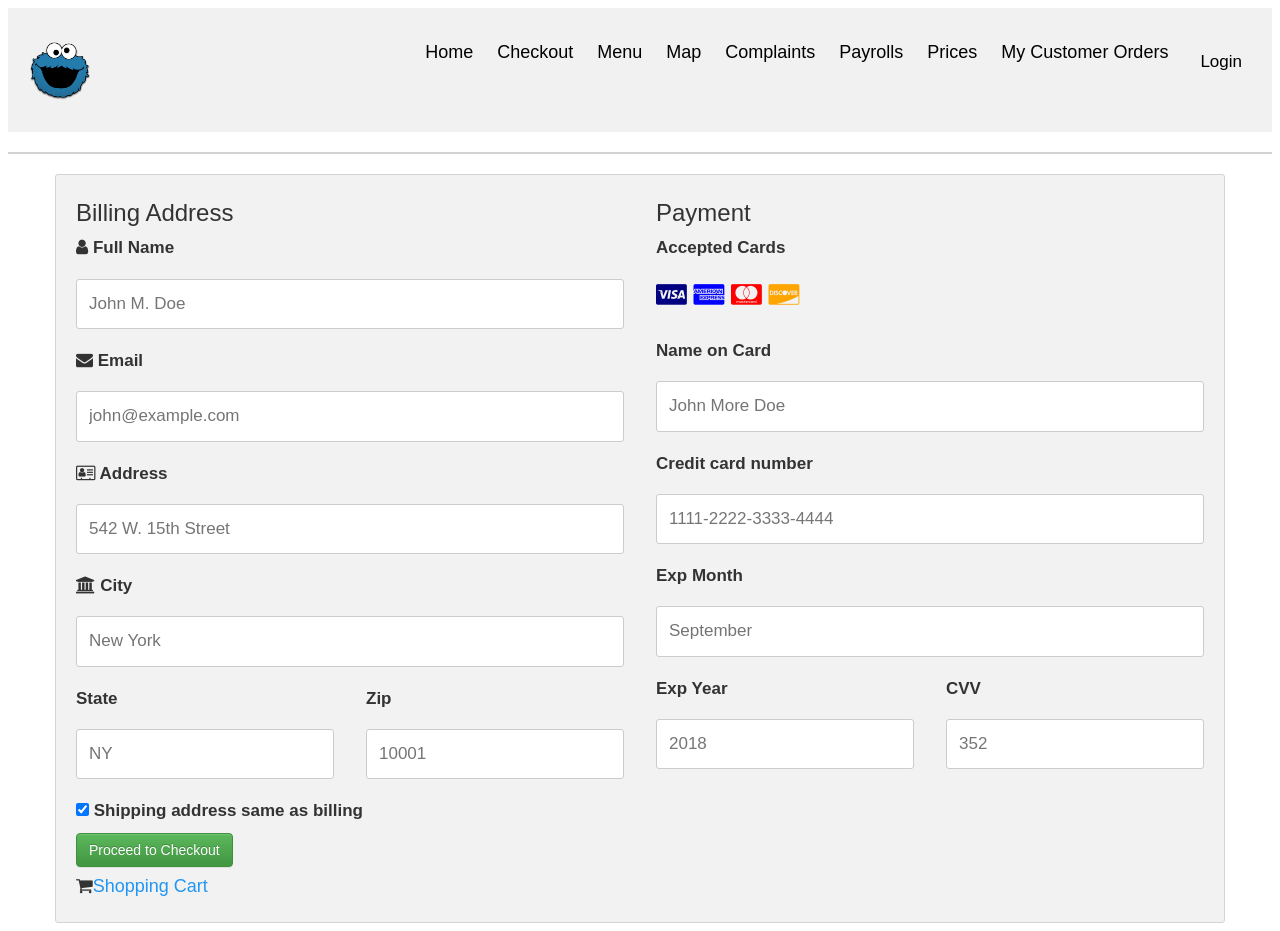
After one commit to sengfung27/Flask-Ordering-System, a Flask app: page /checkout in a window 1280 px wide. The commit adds this page. Run offline with Flask 2, Linux system fonts and the light colour scheme; some libraries are stand-ins or nearby versions.

Commit message:
payment page & cart page

```diff
--- a/app/routes.py
+++ b/app/routes.py
@@ -20,6 +20,16 @@ def index():
 @app.route('/menu')
 def menu():
     return render_template('menu.html', title='Menu')
+
+
+@app.route('/checkout')
+def checkout():
+    return render_template('checkout.html', title='Menu')
+
+
+@app.route('/confirmation')
+def confirmation():
+    return render_template('confirmation.html', title='Menu')
 
 
 @app.route('/manager')
--- /dev/null
+++ b/app/static/css/checkout.css
@@ -0,0 +1,90 @@
+body {
+  font-family: Arial;
+  font-size: 17px;
+  padding: 8px;
+}
+
+* {
+  box-sizing: border-box;
+}
+
+.row {
+  display: -ms-flexbox;
+  display: flex;
+  -ms-flex-wrap: wrap;
+  flex-wrap: wrap;
+  margin: 0 -16px;
+}
+
+.col-25 {
+  -ms-flex: 25%;
+  flex: 25%;
+}
+
+.col-50 {
+  -ms-flex: 50%;
+  flex: 50%;
+}
+
+.col-75 {
+  -ms-flex: 75%;
+  flex: 75%;
+}
+
+.col-25,
+.col-50,
+.col-75 {
+  padding: 0 16px;
+}
+
+.container {
+  background-color: #f2f2f2;
+  padding: 5px 20px 15px 20px;
+  border: 1px solid lightgrey;
+  border-radius: 3px;
+}
+
+input[type=text] {
+  width: 100%;
+  margin-bottom: 20px;
+  padding: 12px;
+  border: 1px solid #ccc;
+  border-radius: 3px;
+}
+
+label {
+  margin-bottom: 10px;
+  display: block;
+}
+
+.icon-container {
+  margin-bottom: 20px;
+  padding: 7px 0;
+  font-size: 24px;
+}
+
+.btn:hover {
+  background-color: #44aaaa;
+}
+
+a {
+  color: #2196F3;
+}
+
+hr {
+  border: 1px solid lightgrey;
+}
+
+span.price {
+  float: right;
+  color: grey;
+}
+
+@media (max-width: 800px) {
+  .row {
+    flex-direction: column-reverse;
+  }
+  .col-25 {
+    margin-bottom: 20px;
+  }
+}
--- a/app/templates/base.html
+++ b/app/templates/base.html
@@ -5,12 +5,10 @@
         <meta charset="UTF-8">
         <meta name="viewport" content="width=device-width, initial-scale=1">
         <link rel="stylesheet" href="https://maxcdn.bootstrapcdn.com/bootstrap/3.3.7/css/bootstrap.min.css" integrity="sha384-BVYiiSIFeK1dGmJRAkycuHAHRg32OmUcww7on3RYdg4Va+PmSTsz/K68vbdEjh4u" crossorigin="anonymous">
+        <link rel="stylesheet" href="https://maxcdn.bootstrapcdn.com/bootstrap/3.3.7/css/bootstrap-theme.min.css" integrity="sha384-rHyoN1iRsVXV4nD0JutlnGaslCJuC7uwjduW9SVrLvRYooPp2bWYgmgJQIXwl/Sp" crossorigin="anonymous">
+        <link rel="stylesheet" href="https://cdnjs.cloudflare.com/ajax/libs/font-awesome/4.7.0/css/font-awesome.min.css">
+        <script src="https://maxcdn.bootstrapcdn.com/bootstrap/3.3.7/js/bootstrap.min.js" integrity="sha384-Tc5IQib027qvyjSMfHjOMaLkfuWVxZxUPnCJA7l2mCWNIpG9mGCD8wGNIcPD7Txa" crossorigin="anonymous"></script>
 
-<!-- Optional theme -->
-<link rel="stylesheet" href="https://maxcdn.bootstrapcdn.com/bootstrap/3.3.7/css/bootstrap-theme.min.css" integrity="sha384-rHyoN1iRsVXV4nD0JutlnGaslCJuC7uwjduW9SVrLvRYooPp2bWYgmgJQIXwl/Sp" crossorigin="anonymous">
-
-<!-- Latest compiled and minified JavaScript -->
-<script src="https://maxcdn.bootstrapcdn.com/bootstrap/3.3.7/js/bootstrap.min.js" integrity="sha384-Tc5IQib027qvyjSMfHjOMaLkfuWVxZxUPnCJA7l2mCWNIpG9mGCD8wGNIcPD7Txa" crossorigin="anonymous"></script>
         {% if title %}
         <title>{{ title }} - Cake</title>
         {% else %}
@@ -18,14 +16,25 @@
         {% endif %}
 
         <link rel="stylesheet" type="text/css" href="{{url_for('static', filename='css/base.css')}}">
+        <script>
+        // Get the modal
+        var modal = document.getElementById('id01');
+
+        // When the user clicks anywhere outside of the modal, close it
+        window.onclick = function(event) {
+            if (event.target == modal) {
+                modal.style.display = "none";
+            }
+        }
+        </script>
     </head>
 
     <body>
-
         <div class="header">
           <a href="{{url_for('index')}}" class="logo"><img src="/static/img/cmonster.png" alt="logo" style="width:60px;height:60px;border:0;"></a>
           <div class="header-right">
               <a href="{{ url_for('index')}}">Home</a>
+              <a href="{{ url_for('checkout')}}">Checkout</a>
               <a href="{{ url_for('menu')}}">Menu</a>
               <a href="{{ url_for('map')}}">Map</a>
               <a href="{{ url_for('complaints')}}">Complaints</a>
@@ -36,15 +45,13 @@
           </div>
         </div>
 
-
-
         <div id="id01" class="modal">
-
           <form class="modal-content animate" action="#">
               <div class="imgcontainer">
                 <span onclick="document.getElementById('id01').style.display='none'" class="close" title="Close Modal">&times;</span>
                 <img src="/static/img/login.png" alt="Avatar" class="avatar">
               </div>
+
               <div class="container">
                 <label for="uname"><b>Username</b></label>
                 <input type="text" placeholder="Enter Username" name="uname" required>
@@ -64,20 +71,6 @@
               </div>
           </form>
         </div>
-
-<script>
-// Get the modal
-var modal = document.getElementById('id01');
-
-// When the user clicks anywhere outside of the modal, close it
-window.onclick = function(event) {
-    if (event.target == modal) {
-        modal.style.display = "none";
-    }
-}
-</script>
-
-
         <hr>
         {% with messages = get_flashed_messages() %}
             {% if messages %}
@@ -86,6 +79,7 @@ window.onclick = function(event) {
                         <li>
                             {{ message }}
                         </li>
+
                     {% endfor %}
                 </ul>
             {% endif %}
--- /dev/null
+++ b/app/templates/checkout.html
@@ -0,0 +1,75 @@
+{%  extends "base.html" %}
+
+{% block content %}
+<head>
+    <meta name="viewport" content="width=device-width, initial-scale=1">
+    <link rel="stylesheet" type="text/css" href="{{url_for('static', filename='css/checkout.css')}}">
+</head>
+
+<div class="row">
+  <div class="col-75">
+    <div class="container">
+      <form action="">
+        <div class="row">
+          <div class="col-50">
+            <h3>Billing Address</h3>
+            <label for="fname"><i class="fa fa-user"></i> Full Name</label>
+            <input type="text" id="fname" name="firstname" placeholder="John M. Doe">
+            <label for="email"><i class="fa fa-envelope"></i> Email</label>
+            <input type="text" id="email" name="email" placeholder="john@example.com">
+            <label for="adr"><i class="fa fa-address-card-o"></i> Address</label>
+            <input type="text" id="adr" name="address" placeholder="542 W. 15th Street">
+            <label for="city"><i class="fa fa-institution"></i> City</label>
+            <input type="text" id="city" name="city" placeholder="New York">
+
+            <div class="row">
+              <div class="col-50">
+                <label for="state">State</label>
+                <input type="text" id="state" name="state" placeholder="NY">
+              </div>
+              <div class="col-50">
+                <label for="zip">Zip</label>
+                <input type="text" id="zip" name="zip" placeholder="10001">
+              </div>
+            </div>
+          </div>
+
+          <div class="col-50">
+            <h3>Payment</h3>
+            <label for="fname">Accepted Cards</label>
+            <div class="icon-container">
+              <i class="fa fa-cc-visa" style="color:navy;"></i>
+              <i class="fa fa-cc-amex" style="color:blue;"></i>
+              <i class="fa fa-cc-mastercard" style="color:red;"></i>
+              <i class="fa fa-cc-discover" style="color:orange;"></i>
+            </div>
+            <label for="cname">Name on Card</label>
+            <input type="text" id="cname" name="cardname" placeholder="John More Doe">
+            <label for="ccnum">Credit card number</label>
+            <input type="text" id="ccnum" name="cardnumber" placeholder="1111-2222-3333-4444">
+            <label for="expmonth">Exp Month</label>
+            <input type="text" id="expmonth" name="expmonth" placeholder="September">
+            <div class="row">
+              <div class="col-50">
+                <label for="expyear">Exp Year</label>
+                <input type="text" id="expyear" name="expyear" placeholder="2018">
+              </div>
+              <div class="col-50">
+                <label for="cvv">CVV</label>
+                <input type="text" id="cvv" name="cvv" placeholder="352">
+              </div>
+            </div>
+          </div>
+        </div>
+        <label>
+          <input type="checkbox" checked="checked" name="sameadr"> Shipping address same as billing
+        </label>
+        <input type="submit" value="Proceed to Checkout" class="btn btn-success">
+          <h4><i class="fa fa-shopping-cart"></i><a href="{{ url_for('confirmation')}}">Shopping Cart</a><span class="price" style="color:black"> <b></b></span></h4>
+
+      </form>
+    </div>
+  </div>
+</div>
+
+{% endblock %}
--- a/app/templates/menu.html
+++ b/app/templates/menu.html
@@ -1,5 +1,4 @@
 {% extends "base.html" %}
-
 
 {% block content %}
 
```
Also changed, not shown: app/templates/confirmation.html (added, +20 -0 lines). Lines whose indentation alone changed are shown as unchanged.
